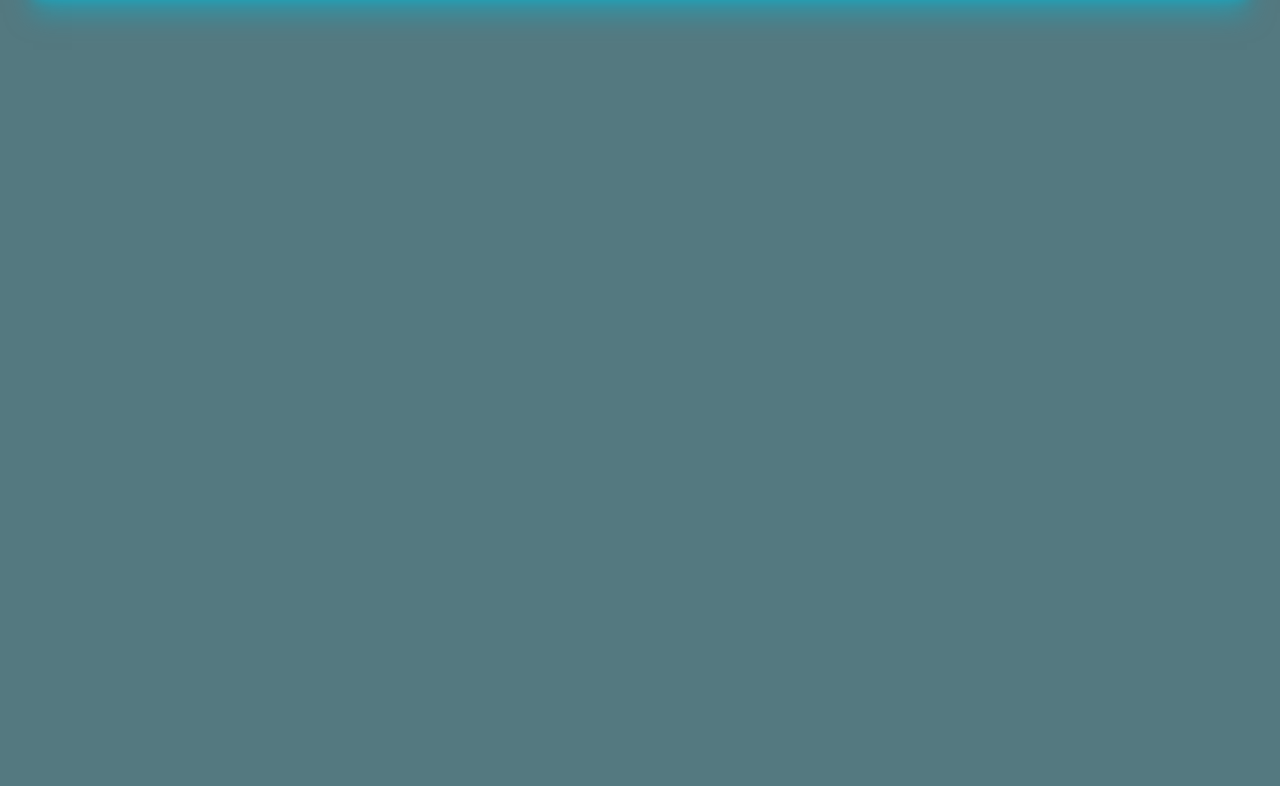
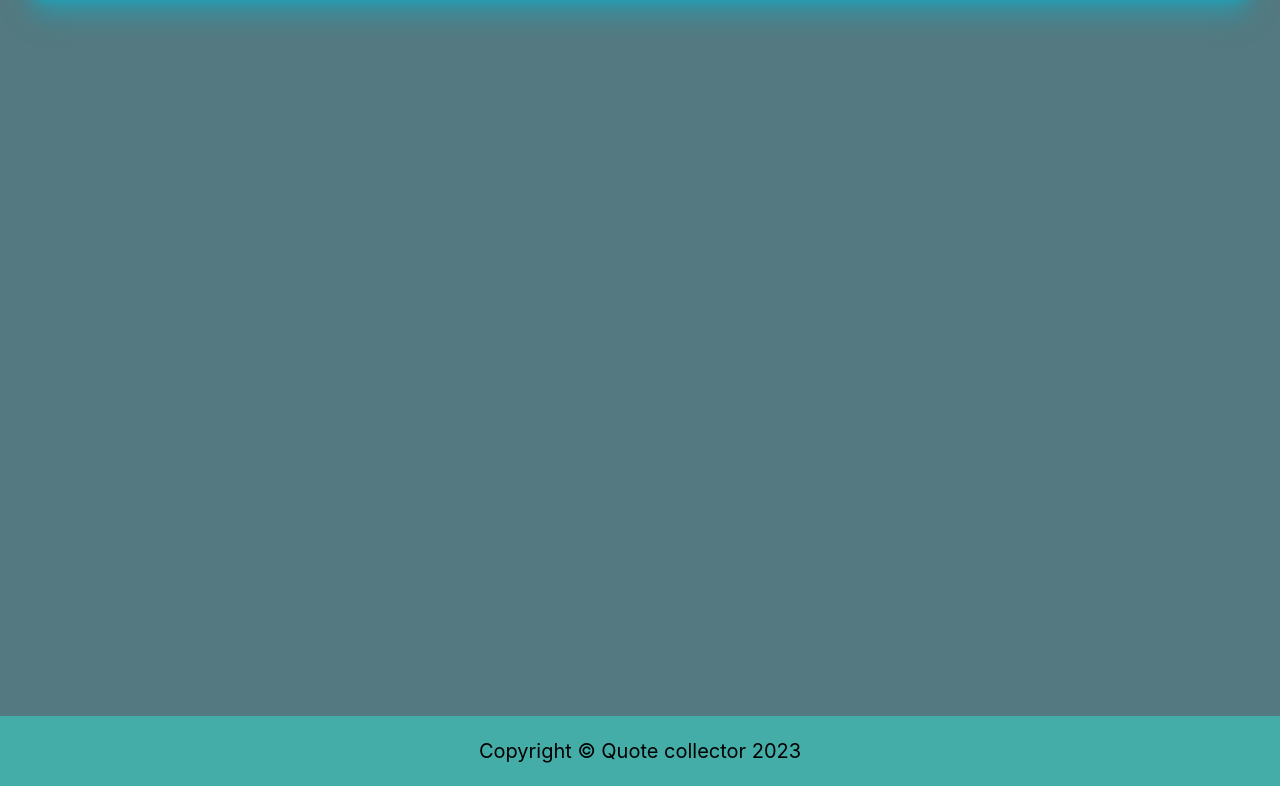
Before and after one commit to nk-mart/edx-group-2, a React (Create React App) app: page /collectionpage in a window 1280 px wide. Shown: the part 174-960 px from the top of the page. Before the commit the page ends 800 px from the top, so only its background shows below. Built offline with nearby package versions, Linux system fonts and the light colour scheme; a web font is replaced by a local one.

Commit message:
test  update

```diff
--- a/src/components/CollectionPage/CollectionPage.js
+++ b/src/components/CollectionPage/CollectionPage.js
@@ -53,6 +53,7 @@ function CollectionPage(){
         </div>
         <ToastContainer />
       </div>
+      <Footer></Footer>
       </>
      );
 }
--- a/src/components/Home.js
+++ b/src/components/Home.js
@@ -3,7 +3,6 @@ import React, { useState, useEffect } from 'react';
 import '../App.css';
 import Header from './Header.js';
 import QuoteAPI from "./QuoteAPI";
-import {Link} from 'react-router-dom';
 import Button from "./Button.js";
 import "./Button.css";
 import randomColor from 'randomcolor';
```
